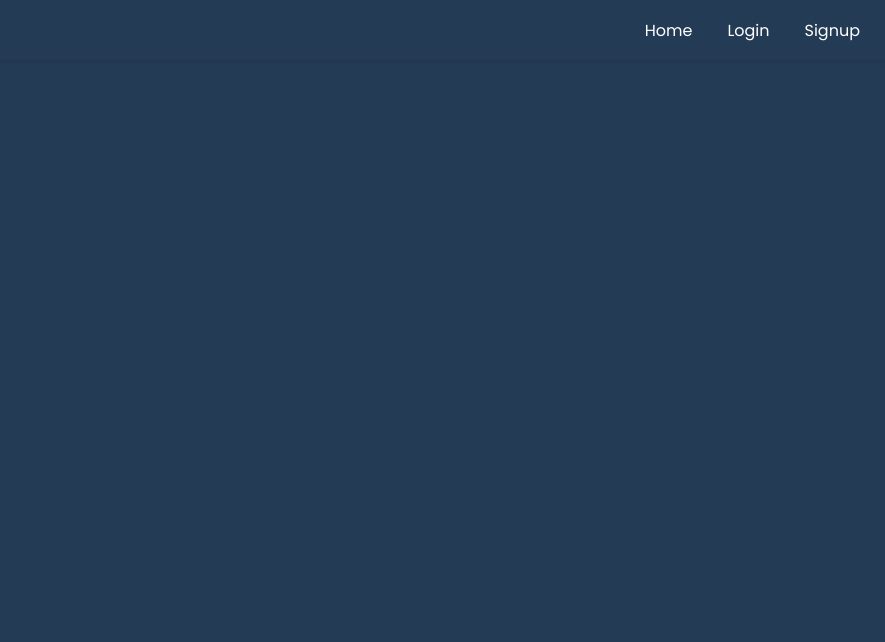
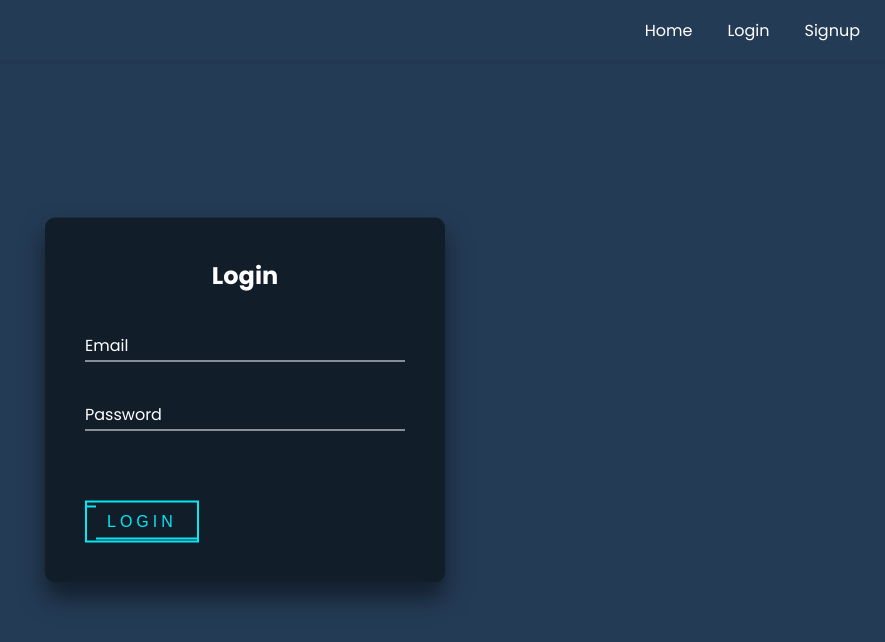
Before and after one commit to Michalkals/game-app-fe, a React (Vite) app: page /login in a window 1280 px wide. Before the commit this address had no page. Shown: the top 642 px of the page, without its empty margins (395-1280 px from the left). Built offline with nearby package versions, Linux system fonts and the light colour scheme.

Commit message:
fixed errors

```diff
--- a/src/App.jsx
+++ b/src/App.jsx
@@ -6,10 +6,10 @@ import Navbar from "./Components/Navbar/Navbar";
 const App = () => {
   return (
     <Router>
-      <Navbar/>
+      <Navbar />
       <Routes>
         <Route path="/" element={<HomePage />} />
-        <Route path="/log-in" element={<Login />} />
+        <Route path="/login" element={<Login />} />
         <Route path="/signup" element={<Signup />} />
       </Routes>
     </Router>
--- a/src/Components/Navbar/Navbar.jsx
+++ b/src/Components/Navbar/Navbar.jsx
@@ -15,7 +15,7 @@ const Navbar = () => {
         </div>
         <div>
           <NavLink
-            to="/log-in"
+            to="/login"
             className="nav-link"
             style={{ textDecoration: "none" }}
           >
--- a/src/Pages/Login.jsx
+++ b/src/Pages/Login.jsx
@@ -8,21 +8,14 @@ const Login = () => {
     password: "",
   });
   const navigate = useNavigate();
-  const login = async () => {
+  const handleSubmit = async (e) => {
+    e.preventDefault();
     try {
-      const data = await axios.post(
-        "http://localhost:8080/users/log-in",
-        formData,
-        {
-          withCredentials: true,
-        }
-      );
-      if (!data) {
-        navigate("/signup");
-      }
+      await axios.post("http://localhost:8080/users/login", formData);
       navigate("/");
     } catch (error) {
       console.error("Error during Login: ", error);
+      navigate("/signup");
     }
   };
   const changeHandler = (e) => {
@@ -31,10 +24,11 @@ const Login = () => {
   return (
     <div className="login-box">
       <h2>Login</h2>
-      <form>
+      <form onSubmit={handleSubmit}>
         <div className="user-box">
           <input
             type="email"
+            name="email"
             required
             value={formData.email}
             onChange={changeHandler}
@@ -44,13 +38,14 @@ const Login = () => {
         <div className="user-box">
           <input
             type="password"
+            name="password"
             required
             value={formData.password}
             onChange={changeHandler}
           />
           <label>Password</label>
         </div>
-        <button onClick={login}>
+        <button>
           <span></span>
           <span></span>
           <span></span>
--- a/src/Pages/Signup.jsx
+++ b/src/Pages/Signup.jsx
@@ -4,7 +4,6 @@ import axios from "axios";
 import { useNavigate } from "react-router-dom";
 const Signup = () => {
   const [formData, setFormData] = useState({
-    nickname: "",
     firstName: "",
     lastName: "",
     email: "",
@@ -15,18 +14,13 @@ const Signup = () => {
     setFormData({ ...formData, [e.target.name]: e.target.value });
   };
   const navigate = useNavigate();
-  const signup = async () => {
+  const handleSubmit = async (e) => {
+    e.preventDefault();
     try {
-      const res = await axios.post(
-        "http://localhost:8080/users/signup",
-        formData,
-        {
-          withCredentials: true,
-        }
-      );
-      if (res.ok) {
-        navigate("/");
-      }
+      await axios.post("http://localhost:8080/users/signup", formData, {
+        withCredentials: true,
+      });
+      navigate("/");
     } catch (error) {
       console.error(error);
     }
@@ -34,7 +28,7 @@ const Signup = () => {
   return (
     <div className="login-box">
       <h2>Signup</h2>
-      <form>
+      <form onSubmit={handleSubmit}>
         <div className="user-box">
           <input
             type="text"
@@ -54,16 +48,6 @@ const Signup = () => {
             onChange={changeHandler}
           />
           <label>Last Name</label>
-        </div>
-        <div className="user-box">
-          <input
-            type="text"
-            name="nickname"
-            required
-            value={formData.nickname}
-            onChange={changeHandler}
-          />
-          <label>Username</label>
         </div>
         <div className="user-box">
           <input
@@ -95,7 +79,7 @@ const Signup = () => {
           />
           <label>Rephrase</label>
         </div>
-        <button onClick={signup}>
+        <button>
           <span></span>
           <span></span>
           <span></span>
```
